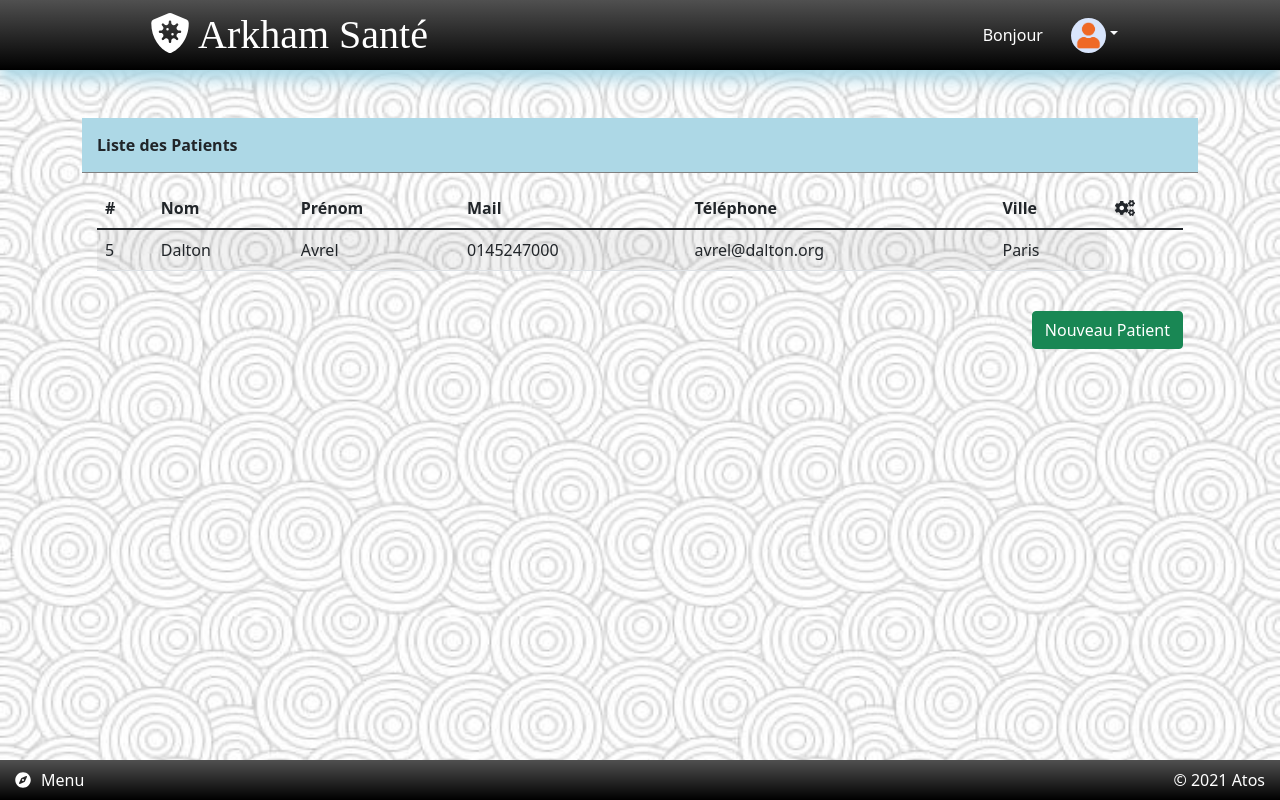
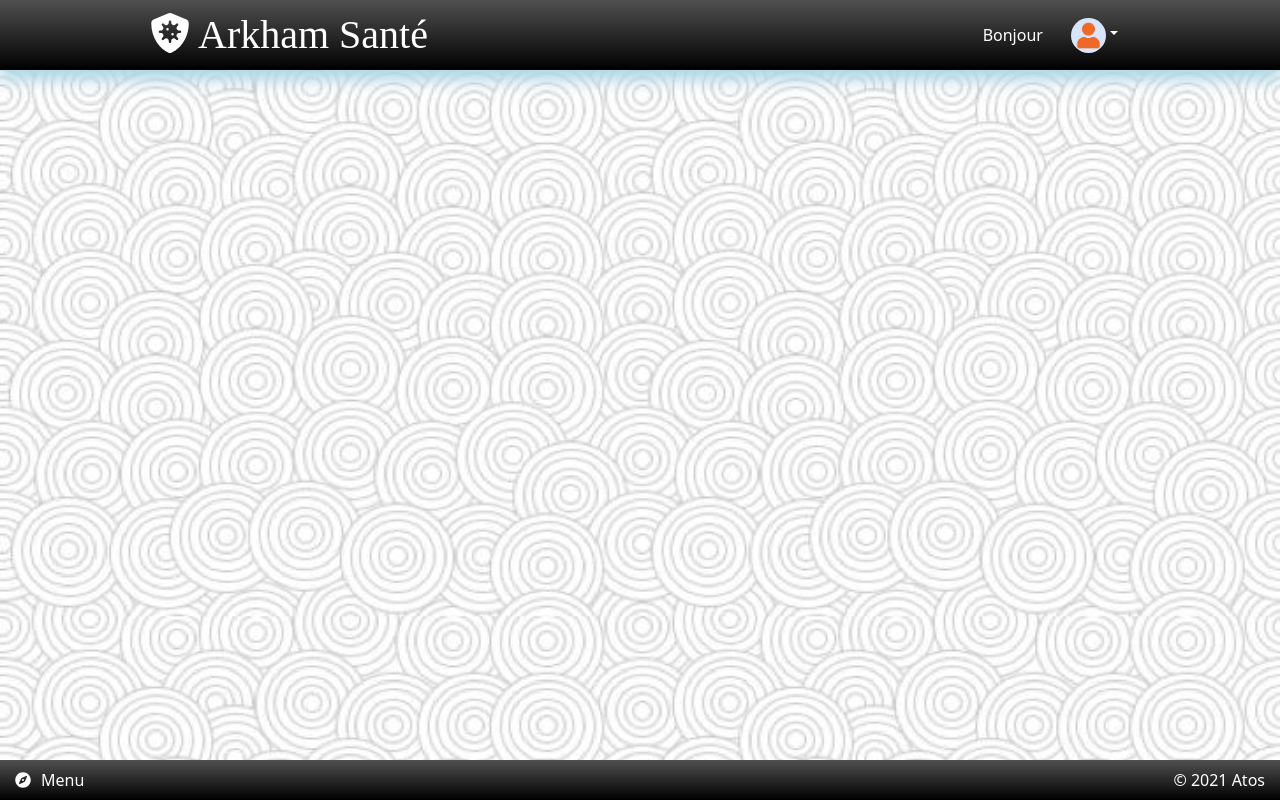
Before and after one commit to simonboivin/AngularMedical, an Angular app: page / in a window 1280 px wide. Built offline with nearby package versions, Linux system fonts and the light colour scheme.

Commit message:
Ajout router outlet

```diff
--- a/src/app/app.component.html
+++ b/src/app/app.component.html
@@ -1,6 +1,5 @@
 <app-header></app-header>
 
-
-<app-patients></app-patients>
+<router-outlet></router-outlet>
 
 <app-footer></app-footer>
```
